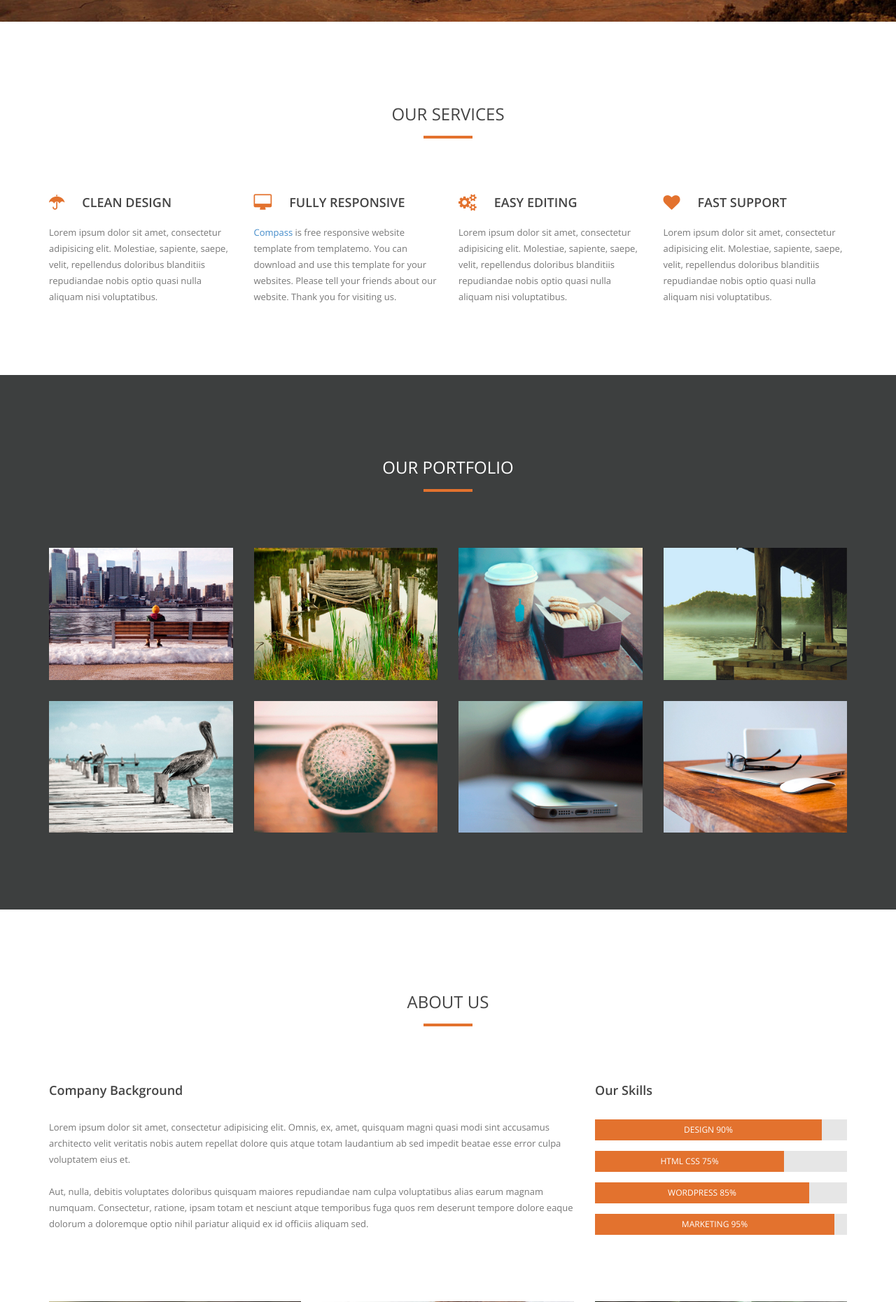
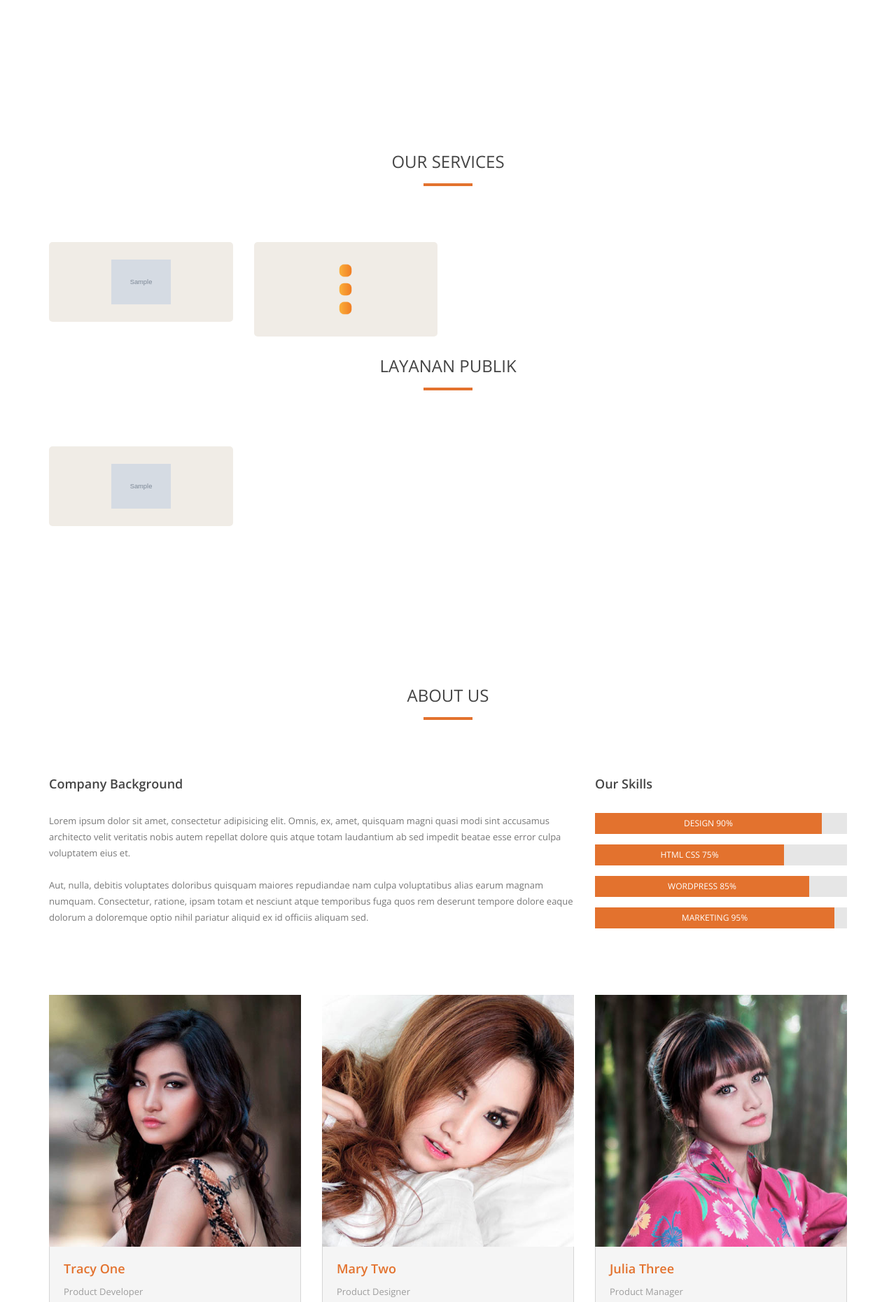
Before and after one commit to redrgnl/mcity, a Laravel app: template resources/views/home.blade.php in a window 1280 px wide. Shown: the part 567-2428 px from the top of the page at 70% size. Run offline with Laravel 8, Linux system fonts and the light colour scheme; the template is opened without the code that fills it: most values are stand-ins (such as "Sample title", 1, 10 or a date in 2020); grey boxes marked "Sample" are stand-in pictures; some libraries are stand-ins or nearby versions; some web fonts are replaced.

Commit message:
Services

```diff
--- a/public/csscore/css/templatemo-main.css
+++ b/public/csscore/css/templatemo-main.css
@@ -293,24 +293,36 @@
 #portfolio {
   padding-bottom: 80px;
   margin-top: 100px;
-  background: #3d3f3f;
+  /* background: #3d3f3f; */
 }
 #portfolio .title-section h2 {
-  color: white;
+  color: #444444;
 }
 #portfolio .portfolio-thumb {
+  cursor: pointer;
+
   overflow: hidden;
   position: relative;
   margin-bottom: 30px;
+  background: #f0ece6;
+  border-radius: 5px;
+  padding: 25px;
 }
 #portfolio .portfolio-thumb img {
-  width: 100%;
+  display: block;
+  margin-left: auto;
+  margin-right: auto;
+  width:40%;
   height: auto;
+}
+#portfolio .portfolio-thumb h4 {
+  color: #ffffff;
+
 }
 #portfolio .portfolio-thumb .overlay {
   opacity: 0;
   visibility: visible;
-  background: rgba(227, 114, 46, 0.9);
+  background: rgba(238, 168, 124, 0.9);
   position: absolute;
   top: 0;
   left: 0;
--- a/resources/views/home.blade.php
+++ b/resources/views/home.blade.php
@@ -6,7 +6,7 @@
 <!--[if IE 8]> <html class="no-js lt-ie9" lang="en"> <![endif]-->
 <!--[if gt IE 8]><!--> <html class="no-js" lang="en"> <!--<![endif]-->
 <head>
-    <title>Compass Responsive Template</title>
+    <title>Temanggung</title>
     <meta name="viewport" content="width=device-width, initial-scale=1.0">
     <meta name="description" content="">
     <meta name="author" content="templatemo">
@@ -48,7 +48,7 @@
                         <div class="col-md-6 col-sm-6">
                             <div class="left-header">
                                 <span><i class="fa fa-phone"></i>080 080 0990</span>
-                                <span><i class="fa fa-envelope"></i>info@company.com</span>
+                                <span><i class="fa fa-envelope"></i>temanggung@m_city.com</span>
                             </div> <!-- /.left-header -->
                         </div> <!-- /.col-md-6 -->
                         <div class="col-md-6 col-sm-6">
@@ -69,7 +69,8 @@
                     <div class="row">
                         <div class="col-md-4 col-sm-4 col-xs-6">
                             <div class="logo">
-                                <h1><a href="#" title="Dreri">Compass</a></h1>
+                                <img src="{{ asset('images/temanggung/title.png') }}" title="Logo Temanggung" width="110" height="35" >
+                                {{-- <h1><a href="#" title="Dreri">Compass</a></h1> --}}
                             </div> <!-- /.logo -->
                         </div> <!-- /.col-md-4 -->
                         <div class="col-md-8 col-sm-8 col-xs-6">
@@ -77,10 +78,10 @@
                                 <ul>
                                     <li><a href="#home">Home</a></li>
                                     <li><a href="#services">Services</a></li>
-                                    <li><a href="#portfolio">Portfolio</a></li>
-                                    <li><a href="#about">About</a></li>
-                                    <li><a href="#contact">Contact</a></li>
-                                    <li><a href="http://www.facebook.com/templatemo" class="external">External</a></li>
+                                    <li><a href="#portfolio">Nearby</a></li>
+                                    <li><a href="#about">Weather</a></li>
+                                    {{-- <li><a href="#contact">Contact</a></li>
+                                    <li><a href="http://www.facebook.com/templatemo" class="external">External</a></li> --}}
                                 </ul>
                             </div> <!-- /.menu -->
                         </div> <!-- /.col-md-8 -->
@@ -91,10 +92,8 @@
                             <ul>
                                 <li><a href="#home">Home</a></li>
                                 <li><a href="#services">Services</a></li>
-                                <li><a href="#portfolio">Portfolio</a></li>
-                                <li><a href="#about">About</a></li>
-                                <li><a href="#contact">Contact</a></li>
-                                <li><a href="http://www.facebook.com/templatemo" class="external">External</a></li>
+                                <li><a href="#portfolio">Nearby</a></li>
+                                <li><a href="#about">Weather</a></li>
                             </ul>
                         </div> <!-- /.menu -->
                     </div> <!-- /.responsive-menu -->
@@ -105,180 +104,192 @@
 
     <div class="flexslider">
         <ul class="slides">
+            @foreach($slider->result as $sld)
             <li>
-                <img src="{{ asset('csscore/images/banner01.jpg') }}" alt="">
+                <img src="http://temanggung.mcity.id/files/content/{{$sld->images}}" alt="" height="400px">
                 <div class="flex-caption">
-                    <h2>Compass Template</h2>
+                    <h2>{{$sld->name}}</h2>
                     <span></span>
-                    <p>Praesent tincidunt neque semper elementum gravida. Donec id euismod magna.<br>Ut erat ligula, malesuada eu quam a, fringilla auctor augue.</p>
+
             </div>
             </li>
-            <li>
+            @endforeach
+            {{-- <li>
                 <img src="{{ asset('csscore/images/banner02.jpg') }}" alt="">
                 <div class="flex-caption">
                     <h2>Responsive Mobile</h2>
                     <span></span>
                     <p>Ea, similique, odit id consectetur est beatae quia dicta officiis ipsam itaque in<br>facilis aliquid quas officia voluptatem repellendus repellat!</p>
                 </div>
-            </li>
+            </li> --}}
         </ul>
     </div>
 
-    <div id="services" class="section-cotent">
+    <div id="portfolio" class="section-content">
         <div class="container">
             <div class="title-section text-center">
                 <h2>Our Services</h2>
                 <span></span>
             </div> <!-- /.title-section -->
             <div class="row">
-                <div class="col-md-3 col-sm-6">
-                    <div class="service-item">
-                        <div class="service-header">
-                            <i class="fa fa-umbrella"></i>
-                            <h3>Clean Design</h3>
-                        </div>
-                        <div class="service-description">
-                            Lorem ipsum dolor sit amet, consectetur adipisicing elit. Molestiae, sapiente, saepe, velit, repellendus doloribus blanditiis repudiandae nobis optio quasi nulla aliquam nisi voluptatibus.
-                        </div>
-                    </div> <!-- /.service-item -->
-                </div> <!-- /.col-md-3 -->
-                <div class="col-md-3 col-sm-6">
-                    <div class="service-item">
-                        <div class="service-header">
-                            <i class="fa fa-desktop"></i>
-                            <h3>Fully Responsive</h3>
-                        </div>
-                        <div class="service-description">
-                            <a rel="nofollow" href="http://www.templatemo.com/tm-454-compass" target="_parent">Compass</a> is free responsive website template from templatemo. You can download and use this template for your websites. Please tell your friends about our website. Thank you for visiting us.
-                        </div>
-                    </div> <!-- /.service-item -->
-                </div> <!-- /.col-md-3 -->
-                <div class="col-md-3 col-sm-6">
-                    <div class="service-item">
-                        <div class="service-header">
-                            <i class="fa fa-cogs"></i>
-                            <h3>Easy Editing</h3>
-                        </div>
-                        <div class="service-description">
-                            Lorem ipsum dolor sit amet, consectetur adipisicing elit. Molestiae, sapiente, saepe, velit, repellendus doloribus blanditiis repudiandae nobis optio quasi nulla aliquam nisi voluptatibus.
-                        </div>
-                    </div> <!-- /.service-item -->
-                </div> <!-- /.col-md-3 -->
-                <div class="col-md-3 col-sm-6">
-                    <div class="service-item">
-                        <div class="service-header">
-                            <i class="fa fa-heart"></i>
-                            <h3>Fast Support</h3>
-                        </div>
-                        <div class="service-description">
-                            Lorem ipsum dolor sit amet, consectetur adipisicing elit. Molestiae, sapiente, saepe, velit, repellendus doloribus blanditiis repudiandae nobis optio quasi nulla aliquam nisi voluptatibus.
-                        </div>
-                    </div> <!-- /.service-item -->
-                </div> <!-- /.col-md-3 -->
-            </div> <!-- /.row -->
-        </div> <!-- /.container -->
-    </div> <!-- /#services -->
+                @foreach($menu->result->default as $mn)
+                @if($mn->menu_id != 23 && $mn->menu_id != 3 && $mn->menu_id != 19 )
 
-    <div id="portfolio" class="section-content">
-        <div class="container">
-            <div class="title-section text-center">
-                <h2>Our Portfolio</h2>
-                <span></span>
-            </div> <!-- /.title-section -->
-            <div class="row">
-                <div class="col-md-3 col-sm-6">
+
+
+                <div class="col-md-3 col-sm-6" onclick="data_menu({{ $mn->menu_id }})">
+                    @csrf
+
                     <div class="portfolio-thumb">
-                        <img src="{{ asset('csscore/images/portfolio/item1.jpg') }}" alt="Portfolio Item 1">
+                        <img src="{{$mn->menu_icon_url}}" alt="Portfolio Item 1" height="50" width="50">
                         <div class="overlay">
                             <div class="inner">
-                                <h4><a data-rel="lightbox" href="{{ asset('csscore/images/portfolio/item1.jpg') }}">Nulla non enim</a></h4>
-                                <span>Design</span>
+                                <h4>{{$mn->menu_name}}</h4>
+                                {{-- <span>Design</span> --}}
                             </div>
                         </div> <!-- /.overlay -->
                     </div> <!-- /.portfolio-thumb -->
                 </div> <!-- /.col-md-3 -->
-                <div class="col-md-3 col-sm-6">
+                @endif
+                {{-- agenda --}}
+                @if($mn->menu_id == 19)
+
+                <div class="col-md-3 col-sm-6" onclick="agenda({{ $mn->menu_id }})">
+                    @csrf
+
                     <div class="portfolio-thumb">
-                        <img src="{{ asset('csscore/images/portfolio/item2.jpg') }}" alt="Portfolio Item 2">
+                        <img src="{{$mn->menu_icon_url}}" alt="Portfolio Item 1" height="50" width="50">
                         <div class="overlay">
                             <div class="inner">
-                                <h4><a data-rel="lightbox" href="{{ asset('csscore/images/portfolio/item2.jpg') }}">Duis nec urna</a></h4>
-                                <span>Creative</span>
+                                <h4>{{$mn->menu_name}}</h4>
+                                {{-- <span>Design</span> --}}
                             </div>
                         </div> <!-- /.overlay -->
                     </div> <!-- /.portfolio-thumb -->
                 </div> <!-- /.col-md-3 -->
-                <div class="col-md-3 col-sm-6">
+                @endif{{-- pelayanan publik --}}
+                @if($mn->menu_id == 3)
+
+                <div class="col-md-3 col-sm-6" onclick="pelayanan({{ $mn->menu_id }})">
+                    @csrf
+
                     <div class="portfolio-thumb">
-                        <img src="{{ asset('csscore/images/portfolio/item3.jpg') }}" alt="Portfolio Item 3">
+                        <img src="{{$mn->menu_icon_url}}" alt="Portfolio Item 1" height="50" width="50">
                         <div class="overlay">
                             <div class="inner">
-                                <h4><a data-rel="lightbox" href="{{ asset('csscore/images/portfolio/item3.jpg') }}">Etiam magna</a></h4>
-                                <span>Design</span>
+                                <h4>{{$mn->menu_name}}</h4>
+                                {{-- <span>Design</span> --}}
                             </div>
                         </div> <!-- /.overlay -->
                     </div> <!-- /.portfolio-thumb -->
                 </div> <!-- /.col-md-3 -->
-                <div class="col-md-3 col-sm-6">
+                @endif
+                {{-- galeri --}}
+                @if($mn->menu_id == 23)
+
+                <div class="col-md-3 col-sm-6" onclick="data_gallery(1)">
+                    @csrf
+
                     <div class="portfolio-thumb">
-                        <img src="{{ asset('csscore/images/portfolio/item4.jpg') }}" alt="Portfolio Item 4">
+                        <img src="{{$mn->menu_icon_url}}" alt="Portfolio Item 1" height="50" width="50">
                         <div class="overlay">
                             <div class="inner">
-                                <h4><a data-rel="lightbox" href="{{ asset('csscore/images/portfolio/item4.jpg') }}">Vivamus dignissim</a></h4>
-                                <span>Creative</span>
+                                <h4>{{$mn->menu_name}}</h4>
+                                {{-- <span>Design</span> --}}
                             </div>
                         </div> <!-- /.overlay -->
                     </div> <!-- /.portfolio-thumb -->
                 </div> <!-- /.col-md-3 -->
-            </div> <!-- /.row -->
-            <div class="row">
-                <div class="col-md-3 col-sm-6">
+                @endif
+                @endforeach
+
+                <div class="col-md-3 col-sm-6 klik-lain">
+                    @csrf
+
                     <div class="portfolio-thumb">
-                        <img src="{{ asset('csscore/images/portfolio/item5.jpg') }}" alt="Portfolio Item 5">
+                        <img src="{{asset('images/temanggung/lainnya.png')}}" alt="Portfolio Item 1" height="50" width="50">
                         <div class="overlay">
                             <div class="inner">
-                                <h4><a data-rel="lightbox" href="{{ asset('csscore/images/portfolio/item5.jpg') }}">Fusce semper</a></h4>
-                                <span>HTML CSS</span>
+                                <h4>Lainnya</h4>
+                                {{-- <span>Design</span> --}}
                             </div>
                         </div> <!-- /.overlay -->
                     </div> <!-- /.portfolio-thumb -->
                 </div> <!-- /.col-md-3 -->
-                <div class="col-md-3 col-sm-6">
+
+            </div> <!-- /.row -->
+            <div class="title-section text-center">
+                <h2>Layanan Publik</h2>
+                <span></span>
+            </div> <!-- /.title-section -->
+<div class="row">
+        {{-- harga pokok --}}
+        @foreach($menu->result->more as $mm)
+        @if($mm->menu_id == 1 )
+        <div class="col-md-3 col-sm-6" onclick="harga_pokok()">
+            @csrf
+
             <div class="portfolio-thumb">
-                        <img src="{{ asset('csscore/images/portfolio/item6.jpg') }}" alt="Portfolio Item 6">
+                <img src="{{$mm->menu_icon_url}}" alt="Portfolio Item 1" height="50" width="50">
                 <div class="overlay">
                     <div class="inner">
-                                <h4><a data-rel="lightbox" href="{{ asset('csscore/images/portfolio/item6.jpg') }}">Nunc ultrices</a></h4>
-                                <span>Mobile</span>
+                        <h4>{{$mm->menu_name}}</h4>
+                        {{-- <span>Design</span> --}}
                     </div>
                 </div> <!-- /.overlay -->
             </div> <!-- /.portfolio-thumb -->
         </div> <!-- /.col-md-3 -->
+        @endif
+        @endforeach
+        {{-- Pengaduan --}}
+        @foreach($menu->result->more as $mm)
+        @if($mm->menu_id == 2 )
+
+        <a target="_blank" href="https://sms.temanggungkab.go.id/layanan.html">
+
         <div class="col-md-3 col-sm-6">
+            @csrf
+
             <div class="portfolio-thumb">
-                        <img src="{{ asset('csscore/images/portfolio/item7.jpg') }}" alt="Portfolio Item 7">
+                <img src="{{$mm->menu_icon_url}}" alt="Portfolio Item 1" height="50" width="50">
                 <div class="overlay">
                     <div class="inner">
-                                <h4><a data-rel="lightbox" href="{{ asset('csscore/images/portfolio/item7.jpg') }}">Fusce vehicula</a></h4>
-                                <span>HTML CSS</span>
+                        <h4>{{$mm->menu_name}}</h4>
+                        {{-- <span>Design</span> --}}
                     </div>
                 </div> <!-- /.overlay -->
             </div> <!-- /.portfolio-thumb -->
         </div> <!-- /.col-md-3 -->
-                <div class="col-md-3 col-sm-6">
+    </a>
+
+        @endif
+        @endforeach
+        {{-- Layanan Publik semua --}}
+        @foreach($menu->result->more as $mm)
+
+        @if($mm->menu_id != 1 && $mm->menu_id != 2 )
+
+        <div class="col-md-3 col-sm-6" onclick="data_menu({{ $mm->menu_id }})">
+            @csrf
+
             <div class="portfolio-thumb">
-                        <img src="{{ asset('csscore/images/portfolio/item8.jpg') }}" alt="Portfolio Item 8">
+                <img src="{{$mm->menu_icon_url}}" alt="Portfolio Item 1" height="50" width="50">
                 <div class="overlay">
                     <div class="inner">
-                                <h4><a data-rel="lightbox" href="{{ asset('csscore/images/portfolio/item8.jpg') }}">Vivamus elementum</a></h4>
-                                <span>Mobile</span>
+                        <h4>{{$mm->menu_name}}</h4>
+                        {{-- <span>Design</span> --}}
                     </div>
                 </div> <!-- /.overlay -->
             </div> <!-- /.portfolio-thumb -->
         </div> <!-- /.col-md-3 -->
-            </div> <!-- /.row -->
+        @endif
+
+        @endforeach
+    </div>
         </div> <!-- /.container -->
     </div> <!-- /#portfolio -->
+
+
 
     <div id="about" class="section-cotent">
         <div class="container">
```
Also changed, not shown: app/Http/Controllers/HomeController.php (+366 -2 lines), public/images/temanggung/banner.jpg (added), public/images/temanggung/icon-louncher.png (added), public/images/temanggung/icon-louncher2.png (added), public/images/temanggung/lainnya.png (added), public/images/temanggung/sc1.jpg (added), public/images/temanggung/sc2.jpg (added), public/images/temanggung/sc3.jpg (added), public/images/temanggung/sc4.jpg (added), public/images/temanggung/splash.jpg (added), public/images/temanggung/temanggung.png (added), public/images/temanggung/title.png (added). Lines whose indentation alone changed are shown as unchanged.
